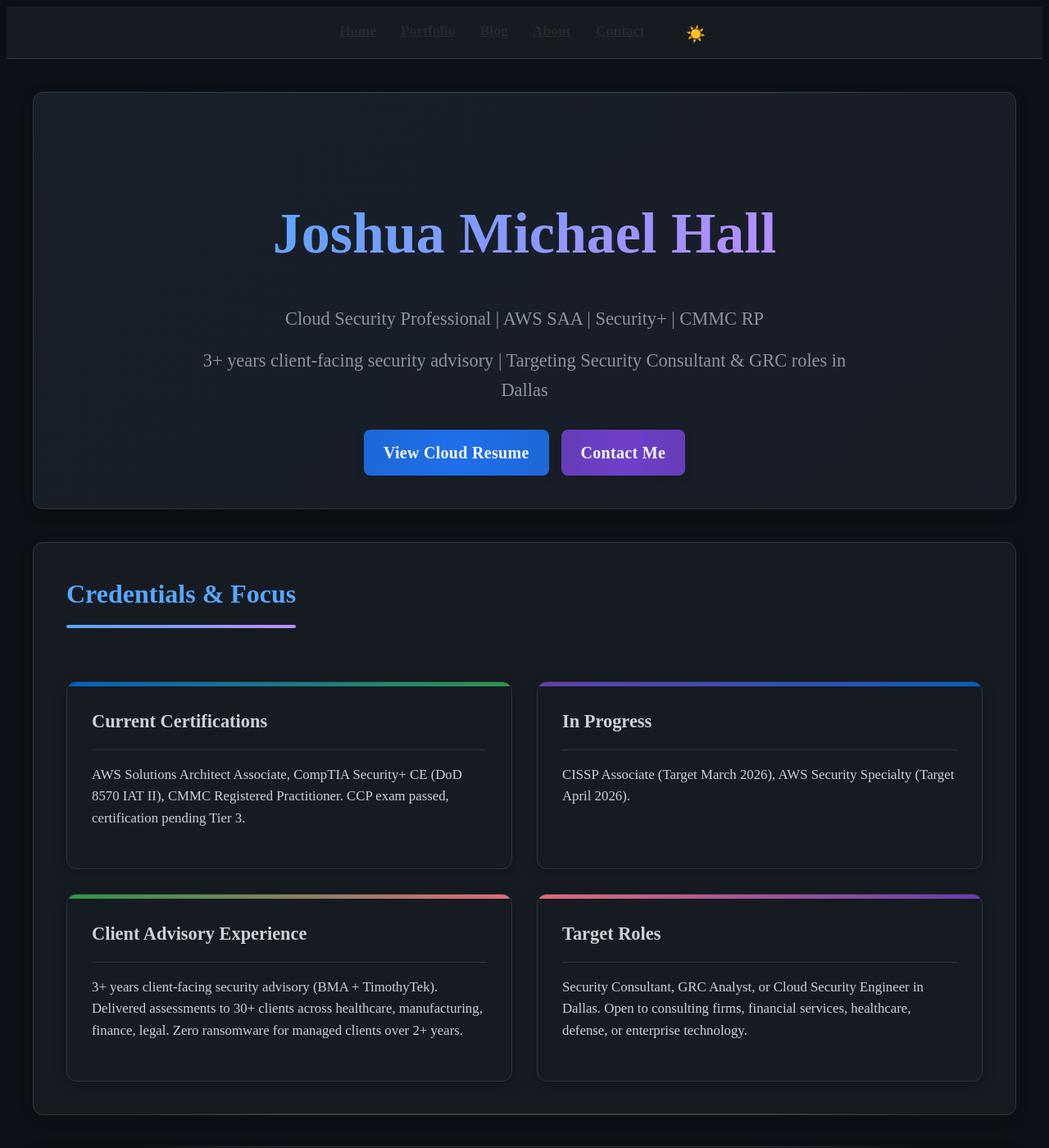
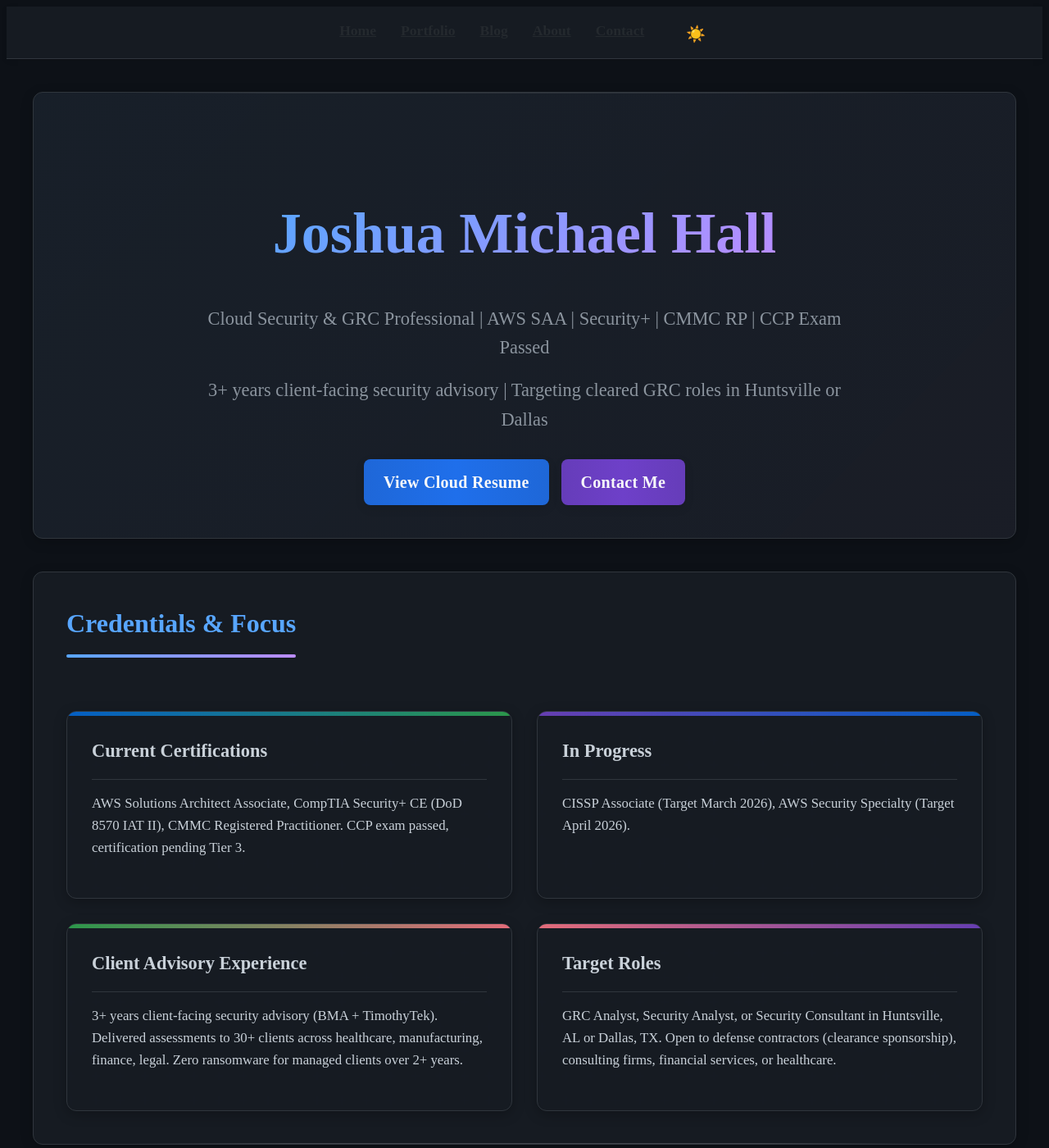
Before and after one commit to joshuamichaelhall/joshuamichaelhall.github.io, a Jekyll site: the page built from index.markdown, in a window 1280 px wide and 1400 px high. Shown: the whole window at 82% size. Built offline with Jekyll 4.4.1, drawn with Linux system fonts in a browser that asks for light colours; nearby versions of some CDN libraries; some of the changed text lies outside the part shown.

Commit message:
Update portfolio for dual-market targeting (Dallas + Huntsville)
- Added Huntsville, AL as target location
- Updated hero section with dual location
- Added AI governance interest to about page
- Updated site description

Co-Authored-By: Claude Opus 4.5 <noreply@anthropic.com>

```diff
--- a/_config.yml
+++ b/_config.yml
@@ -2,9 +2,9 @@
 title: Joshua Michael Hall
 email: contact@joshuamichaelhall.com
 description: >-
-  Cloud Security Professional | AWS SAA | Security+ | CMMC RP |
-  Zero Ransomware for Managed Clients | Targeting Cloud Security Engineer Roles |
-  Dallas Financial Services, Healthcare, Defense, Energy, or Enterprise Technology.
+  Cloud Security & GRC Professional | AWS SAA | Security+ (DoD 8570) | CMMC RP |
+  Zero-Breach Track Record | Targeting Cleared GRC/Security Analyst Roles |
+  Huntsville AL or Dallas TX | Defense Contractors, Financial Services, Healthcare.
 baseurl: "" # the subpath of your site, e.g. /blog
 url: "https://joshuamichaelhall.com"
 twitter_username: JoshuaHallTech
--- a/_layouts/home.html
+++ b/_layouts/home.html
@@ -5,8 +5,8 @@ layout: default
   <div class="hero-section with-divider">
     <div class="hero-content">
       <h1>Joshua Michael Hall</h1>
-      <p>Cloud Security Professional | AWS SAA | Security+ | CMMC RP</p>
-      <p class="hero-subtitle">3+ years client-facing security advisory | Targeting Security Consultant & GRC roles in Dallas</p>
+      <p>Cloud Security & GRC Professional | AWS SAA | Security+ | CMMC RP | CCP Exam Passed</p>
+      <p class="hero-subtitle">3+ years client-facing security advisory | Targeting cleared GRC roles in Huntsville or Dallas</p>
 
       <div class="hero-links">
         <a href="https://joshuahall.tech" class="btn primary-btn cta-main-btn" target="_blank">View Cloud Resume</a>
@@ -32,7 +32,7 @@ layout: default
       </div>
       <div class="tech-focus-item">
         <h3>Target Roles</h3>
-        <p>Security Consultant, GRC Analyst, or Cloud Security Engineer in Dallas. Open to consulting firms, financial services, healthcare, defense, or enterprise technology.</p>
+        <p>GRC Analyst, Security Analyst, or Security Consultant in Huntsville, AL or Dallas, TX. Open to defense contractors (clearance sponsorship), consulting firms, financial services, or healthcare.</p>
       </div>
     </div>
   </div>
@@ -58,7 +58,7 @@ layout: default
       <a href="https://github.com/joshuamichaelhall" target="_blank" class="btn outlined-btn">GitHub</a>
       <a href="mailto:contact@joshuamichaelhall.com" class="btn outlined-btn">Email</a>
     </div>
-    <p class="availability">Currently in Arkansas, relocating to Dallas for the right opportunity. Available Q1 2026.</p>
+    <p class="availability">Currently in Arkansas, relocating to Huntsville, AL or Dallas, TX for the right opportunity. Clearance eligible. Available Q1 2026.</p>
   </div>
 
 </div>
```
Also changed, not shown: about.markdown (+9 -7 lines).
